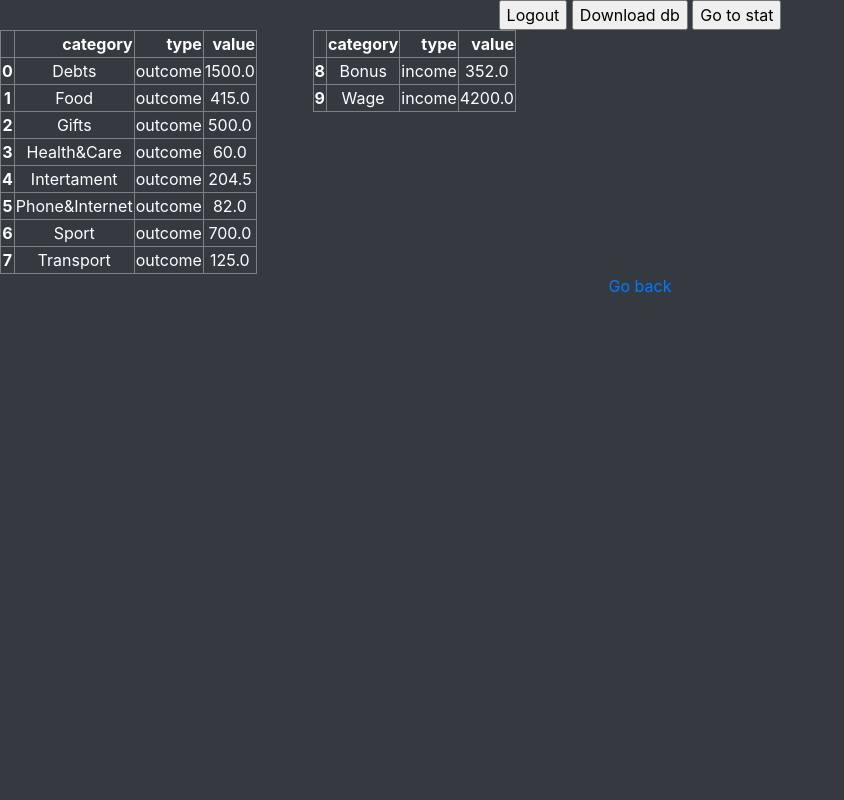
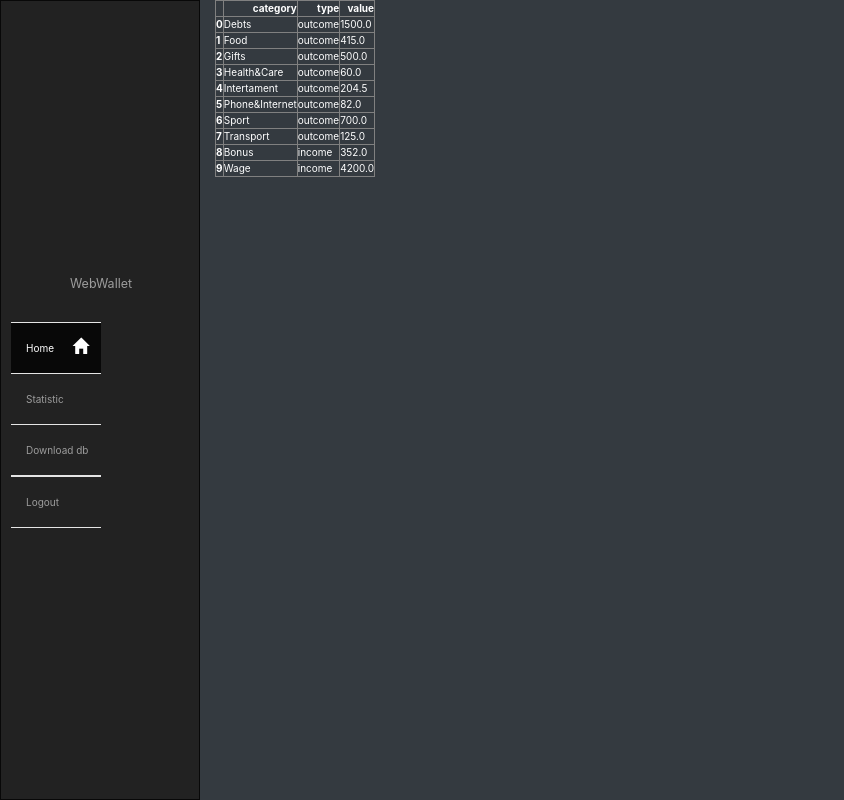
Before and after one commit to vkhvorostianyi/weBwallet, a Flask app: page /stat in a window 1280 px wide. Shown: the whole page, without its empty margins (0-844 px from the left). Run offline with Flask 2, Linux system fonts and the light colour scheme; data comes from the database, SQL or seed files in the repository; parts of the project's set-up code (start-up, migrations or seed data) failed here and were passed over; some libraries are stand-ins or nearby versions.

Commit message:
add toggle sidebar

```diff
--- a/app.py
+++ b/app.py
@@ -95,9 +95,7 @@ def stat():
     query = db.session.execute('SELECT category, type, SUM(value) as total FROM spend GROUP BY 1,2 ORDER BY 2 DESC ')
     data = list(query)
     df = pd.DataFrame(data, columns=["category", "type", "value"])
-    df_out = df.loc[df['type'] == 'outcome']
-    df_in = df.loc[df['type'] == 'income']
-    return render_template('stat.html', df_in=df_in, df_out=df_out)
+    return render_template('stat.html', df=df)
 
 
 @app.route('/logout/')
--- a/static/style.css
+++ b/static/style.css
@@ -25,3 +25,155 @@ body, html {
  #sbm-btn, #sbm-btn-login {
      background: rgba(255, 169, 0, 0.71);
  }
+
+ body,html{
+		height: 100%;
+	}
+
+	/* remove outer padding */
+	.main .row{
+		padding: 0px;
+		margin: 0px;
+	}
+
+	/*Remove rounded coners*/
+
+	nav.sidebar.navbar {
+		border-radius: 0px;
+	}
+
+	nav.sidebar, .main{
+		-webkit-transition: margin 200ms ease-out;
+	    -moz-transition: margin 200ms ease-out;
+	    -o-transition: margin 200ms ease-out;
+	    transition: margin 200ms ease-out;
+	}
+
+	/* Add gap to nav and right windows.*/
+	.main{
+		padding: 10px 10px 0 10px;
+	}
+
+	/* .....NavBar: Icon only with coloring/layout.....*/
+
+	/*small/medium side display*/
+	@media (min-width: 768px) {
+
+		/*Allow main to be next to Nav*/
+		.main{
+			position: absolute;
+			width: calc(100% - 40px); /*keeps 100% minus nav size*/
+			margin-left: 40px;
+			float: right;
+		}
+
+		/*lets nav bar to be showed on mouseover*/
+		nav.sidebar:hover + .main{
+			margin-left: 200px;
+		}
+
+		/*Center Brand*/
+		nav.sidebar.navbar.sidebar>.container .navbar-brand, .navbar>.container-fluid .navbar-brand {
+			margin-left: 0px;
+		}
+		/*Center Brand*/
+		nav.sidebar .navbar-brand, nav.sidebar .navbar-header{
+			text-align: center;
+			width: 100%;
+			margin-left: 0px;
+		}
+
+		/*Center Icons*/
+		nav.sidebar a{
+			padding-right: 13px;
+		}
+
+		/*adds border top to first nav box */
+		nav.sidebar .navbar-nav > li:first-child{
+			border-top: 1px #e5e5e5 solid;
+		}
+
+		/*adds border to bottom nav boxes*/
+		nav.sidebar .navbar-nav > li{
+			border-bottom: 1px #e5e5e5 solid;
+		}
+
+		/* Colors/style dropdown box*/
+		nav.sidebar .navbar-nav .open .dropdown-menu {
+			position: static;
+			float: none;
+			width: auto;
+			margin-top: 0;
+			background-color: transparent;
+			border: 0;
+			-webkit-box-shadow: none;
+			box-shadow: none;
+		}
+
+		/*allows nav box to use 100% width*/
+		nav.sidebar .navbar-collapse, nav.sidebar .container-fluid{
+			padding: 0 0px 0 0px;
+		}
+
+		/*colors dropdown box text */
+		.navbar-inverse .navbar-nav .open .dropdown-menu>li>a {
+			color: #777;
+		}
+
+		/*gives sidebar width/height*/
+		nav.sidebar{
+			width: 200px;
+			height: 100%;
+			margin-left: -160px;
+			float: left;
+			z-index: 8000;
+			margin-bottom: 0px;
+		}
+
+		/*give sidebar 100% width;*/
+		nav.sidebar li {
+			width: 100%;
+		}
+
+		/* Move nav to full on mouse over*/
+		nav.sidebar:hover{
+			margin-left: 0px;
+		}
+		/*for hiden things when navbar hidden*/
+		.forAnimate{
+			opacity: 0;
+		}
+	}
+
+	/* .....NavBar: Fully showing nav bar..... */
+
+	@media (min-width: 1330px) {
+
+		/*Allow main to be next to Nav*/
+		.main{
+			width: calc(100% - 200px); /*keeps 100% minus nav size*/
+			margin-left: 200px;
+		}
+
+		/*Show all nav*/
+		nav.sidebar{
+			margin-left: 0px;
+			float: left;
+		}
+		/*Show hidden items on nav*/
+		nav.sidebar .forAnimate{
+			opacity: 1;
+		}
+	}
+
+	nav.sidebar .navbar-nav .open .dropdown-menu>li>a:hover, nav.sidebar .navbar-nav .open .dropdown-menu>li>a:focus {
+		color: #CCC;
+		background-color: transparent;
+	}
+
+	nav:hover .forAnimate{
+		opacity: 1;
+	}
+	section{
+		padding-left: 15px;
+	}
--- a/templates/base.html
+++ b/templates/base.html
@@ -1,25 +1,52 @@
 <!DOCTYPE html>
 <html lang="en">
 <head>
-    <meta name="viewport" content="width=device-width, initial-scale=1, maximum-scale=1, user-scalable=no">
-    <title>WebWalletApp</title>
-    <link rel="stylesheet" href="https://maxcdn.bootstrapcdn.com/bootstrap/4.0.0/css/bootstrap.min.css" integrity="sha384-Gn5384xqQ1aoWXA+058RXPxPg6fy4IWvTNh0E263XmFcJlSAwiGgFAW/dAiS6JXm" crossorigin="anonymous">
-    <link rel="stylesheet" href="{{url_for('static', filename='style.css')}}">
+<meta name="viewport" content="width=device-width, initial-scale=1, maximum-scale=1, user-scalable=no">
+<title>WebWalletApp</title>
+<link href="//netdna.bootstrapcdn.com/bootstrap/3.2.0/css/bootstrap.min.css" rel="stylesheet" id="bootstrap-css">
+<script src="//netdna.bootstrapcdn.com/bootstrap/3.2.0/js/bootstrap.min.js"></script>
+<script src="//code.jquery.com/jquery-1.11.1.min.js"></script>
+<link rel="stylesheet" href="https://maxcdn.bootstrapcdn.com/bootstrap/4.0.0/css/bootstrap.min.css" integrity="sha384-Gn5384xqQ1aoWXA+058RXPxPg6fy4IWvTNh0E263XmFcJlSAwiGgFAW/dAiS6JXm" crossorigin="anonymous">
+<link rel="stylesheet" href="{{url_for('static', filename='style.css')}}">
 </head>
-<body class="text-center">
-<nav id="sidebar">
-    <a href="/logout"><input type="button" value="Logout"></a>
-    <a href="/dwld/test.db"><input type="button" value="Download db"></a>
-    <a href="/stat"><input type='button' value="Go to stat"></a>
-</nav>
+<body>
+{% include 'navbar.html' %}
 <div id="content">
 {% block content %} {% endblock %}
 </div>
 </body>
+<script>
+        function htmlbodyHeightUpdate(){
+		var height3 = $( window ).height()
+		var height1 = $('.nav').height()+50
+		height2 = $('.main').height()
+		if(height2 > height3){
+			$('html').height(Math.max(height1,height3,height2)+10);
+			$('body').height(Math.max(height1,height3,height2)+10);
+		}
+		else
+		{
+			$('html').height(Math.max(height1,height3,height2));
+			$('body').height(Math.max(height1,height3,height2));
+		}
+
+	}
+	$(document).ready(function () {
+		htmlbodyHeightUpdate()
+		$( window ).resize(function() {
+			htmlbodyHeightUpdate()
+		});
+		$( window ).scroll(function() {
+			height2 = $('.main').height()
+  			htmlbodyHeightUpdate()
+		});
+	});
+</script>
 <script src="https://code.jquery.com/jquery-3.2.1.slim.min.js" integrity="sha384-KJ3o2DKtIkvYIK3UENzmM7KCkRr/rE9/Qpg6aAZGJwFDMVNA/GpGFF93hXpG5KkN" crossorigin="anonymous"></script>
 <script src="https://cdnjs.cloudflare.com/ajax/libs/popper.js/1.12.9/umd/popper.min.js" integrity="sha384-ApNbgh9B+Y1QKtv3Rn7W3mgPxhU9K/ScQsAP7hUibX39j7fakFPskvXusvfa0b4Q" crossorigin="anonymous"></script>
 <script src="https://maxcdn.bootstrapcdn.com/bootstrap/4.0.0/js/bootstrap.min.js" integrity="sha384-JZR6Spejh4U02d8jOt6vLEHfe/JQGiRRSQQxSfFWpi1MquVdAyjUar5+76PVCmYl" crossorigin="anonymous"></script>
 <script src="https://ajax.googleapis.com/ajax/libs/jquery/3.3.1/jquery.min.js"></script>
+
 <script>
     function send() {
         let rbtn= $(".radio-check:checked").val();
--- /dev/null
+++ b/templates/navbar.html
@@ -0,0 +1,24 @@
+<nav class="navbar navbar-inverse sidebar" role="navigation">
+    <div class="container-fluid">
+		<!-- Brand and toggle get grouped for better mobile display -->
+		<div class="navbar-header">
+			<button type="button" class="navbar-toggle" data-toggle="collapse" data-target="#bs-sidebar-navbar-collapse-1">
+				<span class="sr-only">Toggle navigation</span>
+				<span class="icon-bar"></span>
+				<span class="icon-bar"></span>
+				<span class="icon-bar"></span>
+			</button>
+			<a class="navbar-brand" href="#">WebWallet</a>
+		</div>
+		<!-- Collect the nav links, forms, and other content for toggling -->
+		<div class="collapse navbar-collapse" id="bs-sidebar-navbar-collapse-1">
+			<ul class="nav navbar-nav">
+				<li class="active"><a href="#">Home<span style="font-size:16px;" class="pull-right hidden-xs showopacity glyphicon glyphicon-home"></span></a></li>
+				<li><a href="/stat">Statistic</a></li>
+                <li><a href="/dwld/test.db">Download db</a></li>
+                <li class="divider"></li>
+                <li><a href="/logout">Logout</a></li>
+			</ul>
+		</div>
+	</div>
+</nav>
--- a/templates/stat.html
+++ b/templates/stat.html
@@ -2,8 +2,6 @@
 
 {% block content %}
     <div class="row">
-        <div class="col-md-3">{{ df_out.to_html()| safe }}</div>
-        <div class="clo-md-3">{{ df_in.to_html()| safe }}</div>
+        <div class="col-md-12">{{ df.to_html()| safe }}</div>
     </div>
-    <a href="/">Go back</a>
 {%  endblock %}
```
